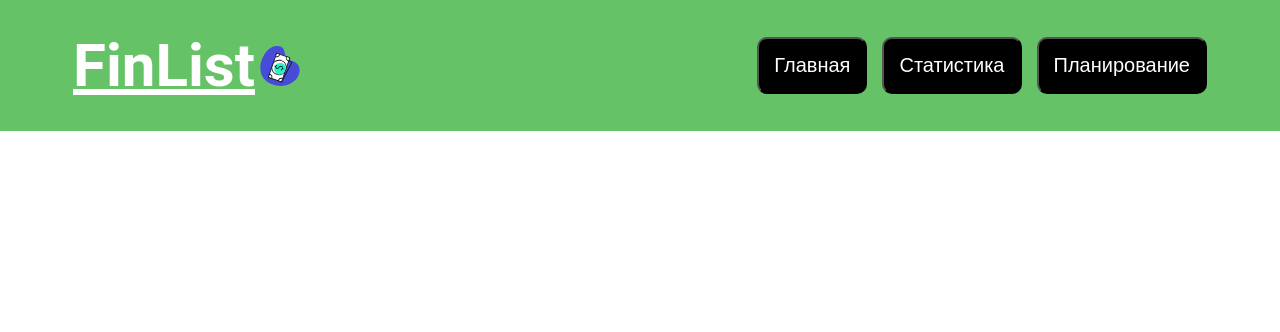
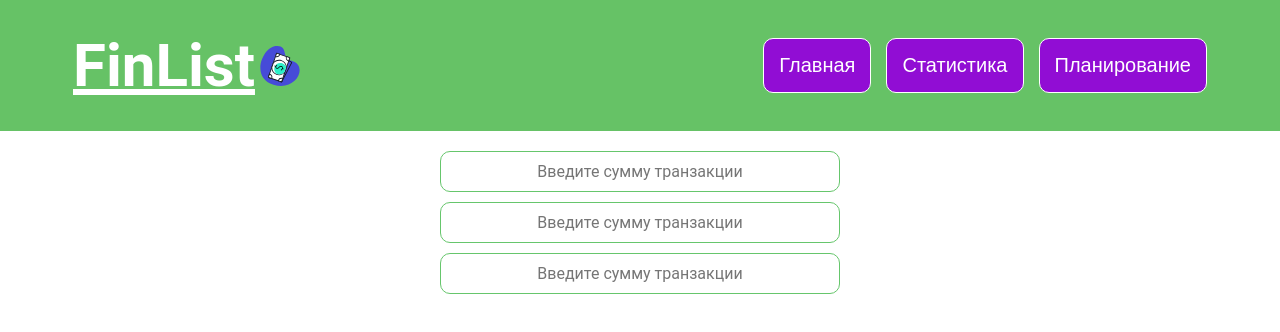
Before and after one commit to bl1z3r/finance-list-app, a React (Create React App) app: page / in a window 1280 px wide. Shown: the top 332 px of the page. Built offline with nearby package versions, Linux system fonts and the light colour scheme.

Commit message:
inputs ready

```diff
--- /dev/null
+++ b/src/components/comps/Input.jsx
@@ -0,0 +1,15 @@
+import css from '../../styles/styles.css'
+
+const {Input} = css
+
+const InputComponent = () => {
+    return (
+        <Input
+        type={"text"}
+        placeholder={"Введите сумму транзакции"}
+        maxLength={100}
+        />
+    )
+}
+
+export default InputComponent;
--- a/src/components/pages/Main.jsx
+++ b/src/components/pages/Main.jsx
@@ -1,8 +1,21 @@
+import React from "react";
+import css from "../../styles/styles.css"
+
 import Head from "../views/global/Head";
+import InputComponent from "../comps/Input";
+
+const { FormContainer } = css
 
 const Main = () => {
     return (
-        <Head />
+       <React.Fragment>
+         <Head></Head>
+        <FormContainer>
+            <InputComponent/>
+            <InputComponent/>
+            <InputComponent/>
+        </FormContainer>
+       </React.Fragment>
     )
 }
 export default Main
--- a/src/components/views/global/Head.jsx
+++ b/src/components/views/global/Head.jsx
@@ -1,4 +1,4 @@
-import css from '../../../styles/styles'
+import css from '../../../styles/styles.css'
 
 const { Header, Container, HeaderWrapper } = css;
 
--- a/src/styles/styles.js
+++ b/src/styles/styles.css.js
@@ -28,17 +28,40 @@ const css = {
             gap: 15px;
         `,
         NavBtn: styled.button `
-            background: #000;
+            background: #910dd4;
             border-radius: 10px;
+            border: 1px solid #fff;
             padding: 15px;
             transition: all .3s ease;
             color: #fff;
             font-size: 20px;
             cursor: pointer;
             transition: all .3s ease;
+            &:hover {
+                transform: scale(0.9);
+            }
         `
     },
+    FormContainer: styled.div `
+        display: block;
+        margin: 0 auto;
+        margin-top: 20px;
+        max-width: 400px;
+        width: 100%;
+    `,
+    Input: styled.input `
+        all: unset;
+        box-sizing: border-box;
+        width: 100%;
+        padding: 10px;
+        display: block;
+        margin: 10px auto 0 auto;
+        border: 1px solid #66c66c;
+        border-radius: 10px;
+        font-family: "Roboto", sans-serif;
+        text-align: center;
 
+    `,
 
 }
 
```
